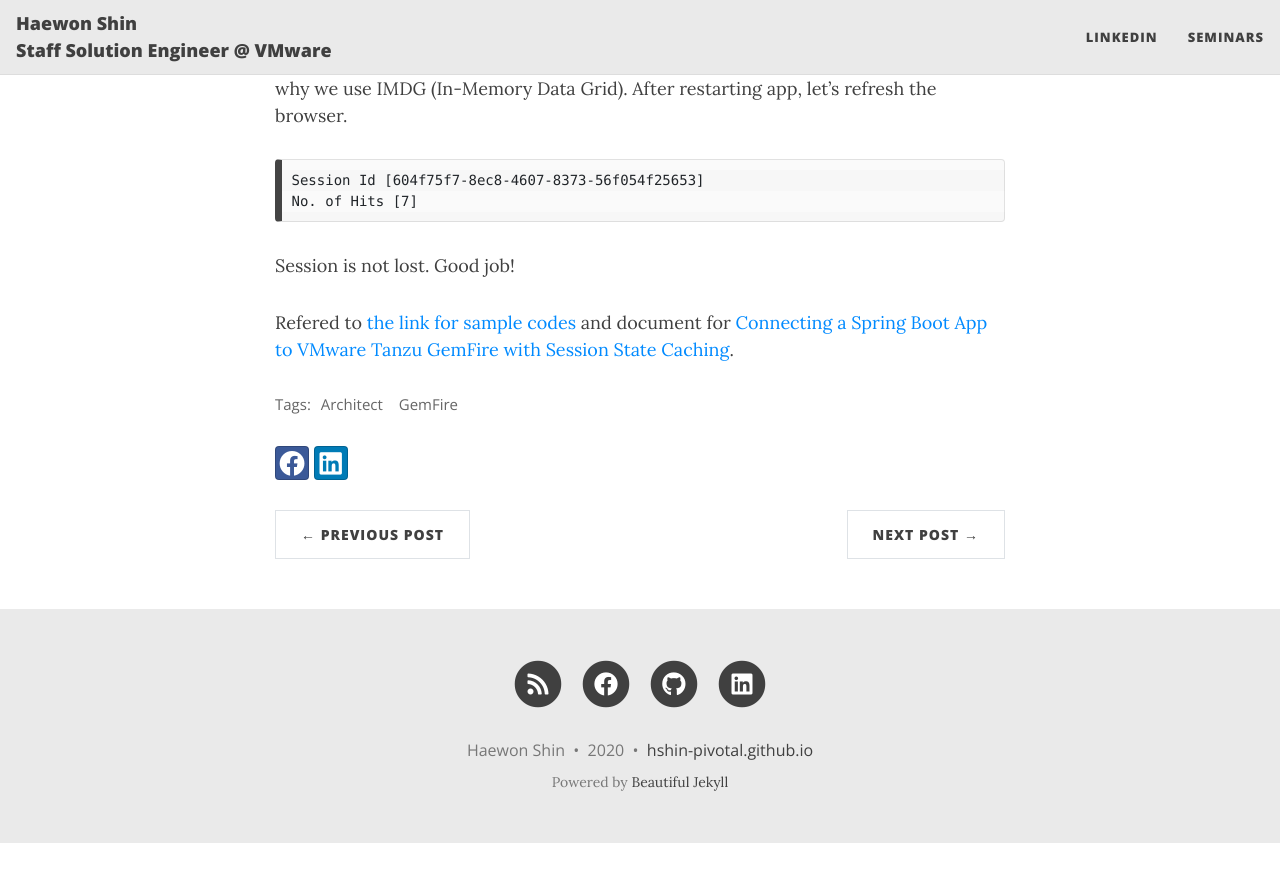
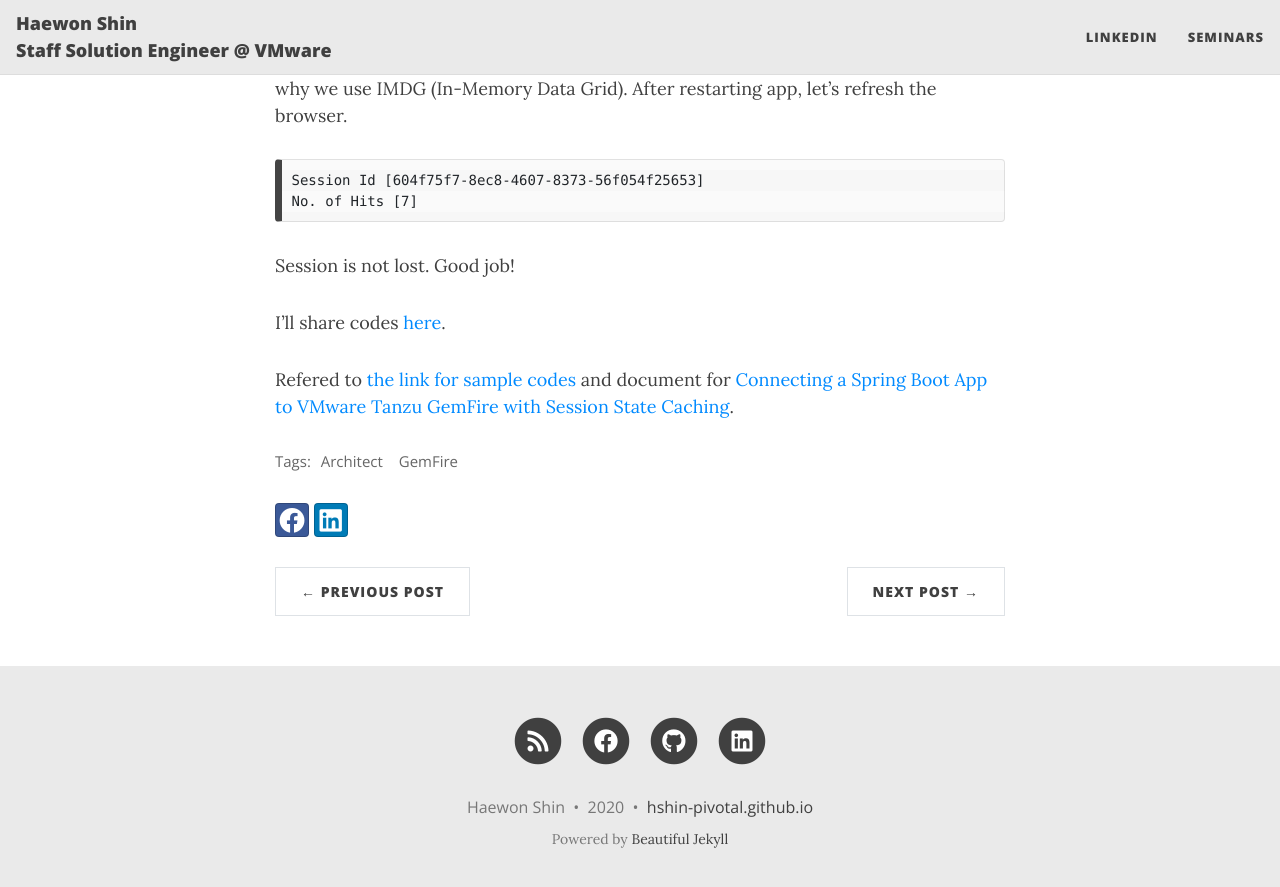
Before and after one commit to haewons-tanzu/haewons-tanzu.github.io, a Jekyll site: the page built from _posts/2020-10-29-http-session-caching-spring-data-on-tas.md, in a window 1280 px wide and 900 px high, scrolled down 5307 px. Shown: the top 887 px of the window. Built offline with Jekyll 4.4.1, drawn with Linux system fonts in a browser that asks for light colours; nearby versions of some CDN libraries; before the commit the page ends 6150 px from its top, so only the background shows below that.

Commit message:
Update 2020-10-29-http-session-caching-spring-data-on-tas.md

```diff
--- a/_posts/2020-10-29-http-session-caching-spring-data-on-tas.md
+++ b/_posts/2020-10-29-http-session-caching-spring-data-on-tas.md
@@ -229,4 +229,6 @@
 
 Session is not lost. Good job!
 
+I'll share codes [here](https://github.com/hshin-pivotal/ssdg-gemfire-demo){:target="_blank"}.
+
 Refered to [the link for sample codes](https://github.com/Tanzu-Solutions-Engineering/PivotalCloudCache-Workshop/){:target="_blank"} and document for [Connecting a Spring Boot App to VMware Tanzu GemFire with Session State Caching](https://docs.pivotal.io/p-cloud-cache/1-12/Spring-SessionState.html){:target="_blank"}.
```
